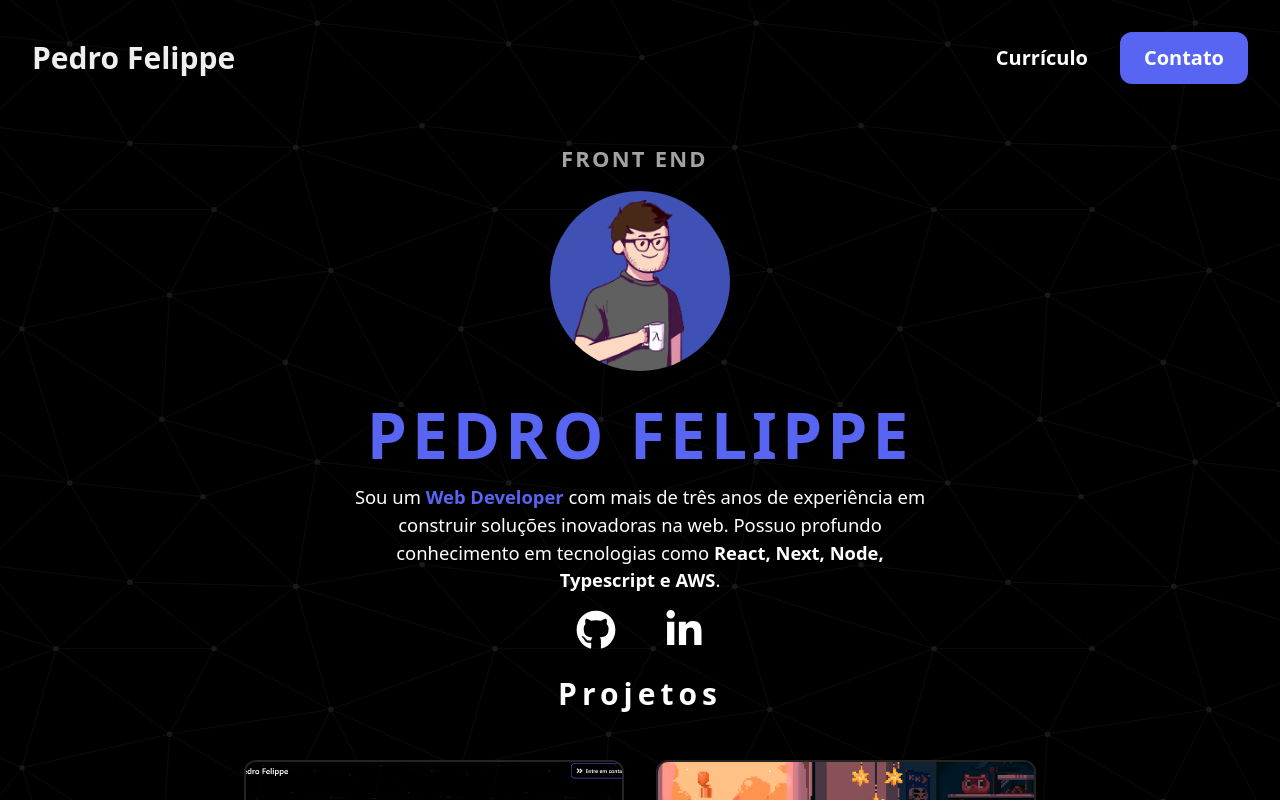
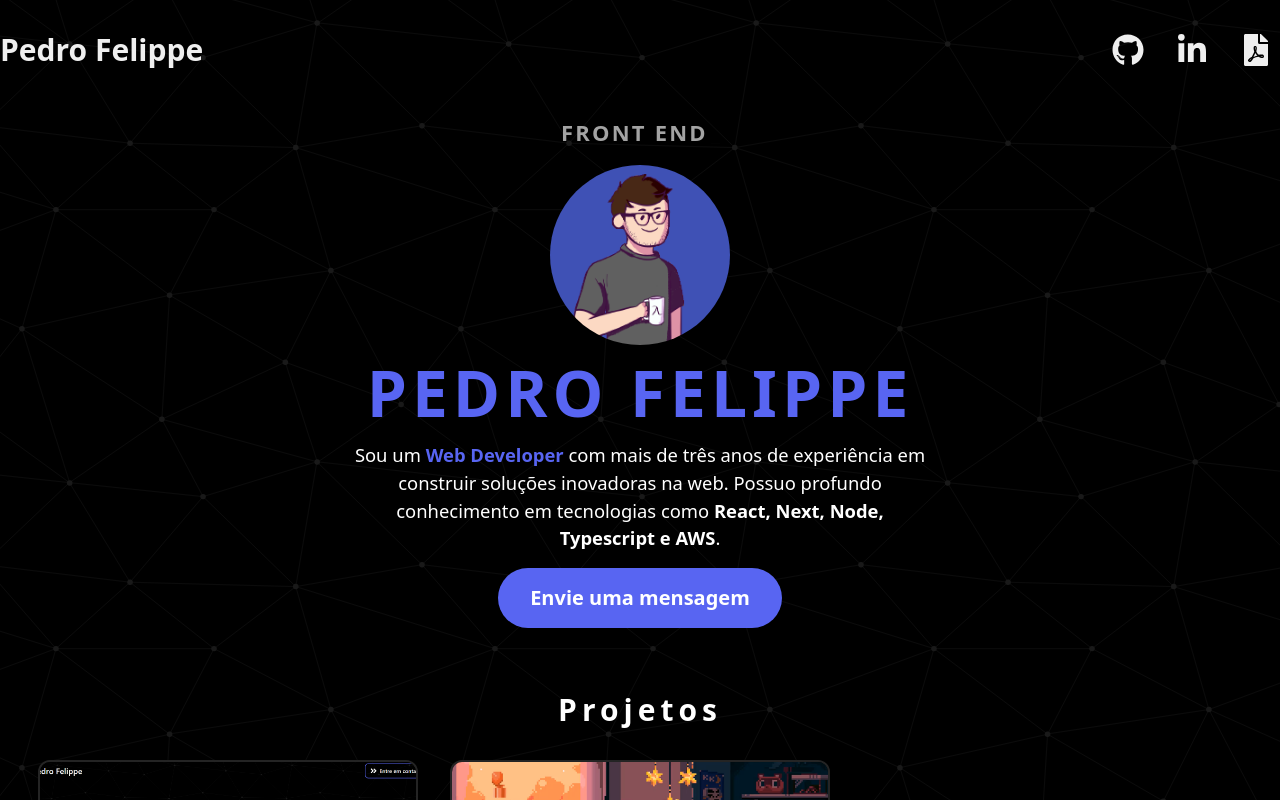
Before and after one commit to pefelippe/Portfolio, a Next.js app: page / in a window 1280 px wide. Built offline with nearby package versions, Linux system fonts and the light colour scheme.

Commit message:
refactor: refactor css

```diff
--- a/pages/index.tsx
+++ b/pages/index.tsx
@@ -25,7 +25,7 @@ export default function Home() {
   ];
 
   return (
-    <div className=" relative w-screen min-h-screen h-fit flex flex-col justify-evenly items-center">
+    <div className=" relative w-screen min-h-screen h-fit flex flex-col justify-evenly items-center py-8 space-y-8">
       <div className="snap-center">
         <Hero />
       </div>
--- a/src/components/Footer.tsx
+++ b/src/components/Footer.tsx
@@ -9,7 +9,7 @@ function Footer({}: Props) {
   const year = new Date().getFullYear();
 
   return (
-    <footer className="min-h-[10vh]  py-20 relative flex justify-center items-center  w-full max-w-screen-2xl mx-auto max-md:flex-col max-md:gap-4">
+    <footer className="min-h-[10vh]  py-8 relative flex justify-center items-center  w-full max-w-screen-2xl mx-auto max-md:flex-col max-md:gap-4">
       <span className="flex items-center">
         Desenvolvido por Pedro Felippe. © {year}.
       </span>
--- a/src/components/Header.tsx
+++ b/src/components/Header.tsx
@@ -2,6 +2,7 @@ import { motion } from "framer-motion";
 import Link from "next/link";
 import { useRouter } from "next/router";
 import React from "react";
+import { FaFilePdf, FaGithub, FaLinkedinIn } from "react-icons/fa";
 
 import AnimatedBtn from "./motion/AnimatedBtn";
 
@@ -13,29 +14,30 @@ function Header({}: Props) {
       initial={{ opacity: 0 }}
       animate={{ opacity: 1 }}
       transition={{ duration: 2 }}
-      className=" top-0 right-0 left-0 h-fit flex z-40  mx-auto max-w-7xl text-[20px] text-[#EFEFEF]
-       font-semibold justify-between w-full items-center  p-8"
+      className=" top-0 right-0 left-0 h-fit flex z-40  mx-auto max-w-7xl  text-[20px] text-[#EFEFEF]
+       font-semibold justify-between w-full items-center pt-8 max-xl:px-6"
     >
       <Link className="headerContent" href="/">
-        <p className="text-3xl">Pedro Felippe </p>
+        <p className="text-2xl md:text-3xl">Pedro Felippe </p>
       </Link>
 
-      <div className="flex gap-4 md:gap-8">
+      <div className=" flex gap-4 ">
+        <AnimatedBtn className="iconHeader" href="https://github.com/pefelippe">
+          <FaGithub className="h-8 w-8 " />
+        </AnimatedBtn>
+
         <AnimatedBtn
+          className="iconHeader"
+          href="https://www.linkedin.com/in/pedro-felippe/"
+        >
+          <FaLinkedinIn className="h-8 w-8 " />
+        </AnimatedBtn>
+
+        <AnimatedBtn
+          className="iconHeader"
           href="https://resume.io/r/m2cn8pnqu"
-          className=" items-center justify-center flex
-          w-fit text-md md:text-xl mx auto  font-semibold text-[#fff]  hover:underline"
         >
-          <p>Currículo</p>
-        </AnimatedBtn>
-        <AnimatedBtn
-          href="/Contact"
-          target=""
-          className=" items-center justify-center flex gap-2 p-3 px-6
-        w-fit text-md md:text-xl mx auto rounded-xl font-semibold text-[#fff]
-        transition-all  bg-[#5865f2] hover:bg-[#5865f2]/80 hover:underline"
-        >
-          <p>Contato</p>
+          <FaFilePdf className="h-8 w-8 " />
         </AnimatedBtn>
       </div>
     </motion.div>
--- a/src/components/ProjectCard.tsx
+++ b/src/components/ProjectCard.tsx
@@ -24,7 +24,7 @@ function ExperienceCard({
         scale: 1.05,
         transition: { duration: 0.1 },
       }}
-      className="flex  h-[250px] w-[380px]  shadow-xl rounded-xl hover:shadow-[#5865f2]/70 "
+      className="flex  h-[250px] w-[380px] max-w-full shadow-xl rounded-xl hover:shadow-[#5865f2]/70 "
       href=""
     >
       <motion.img
@@ -33,7 +33,7 @@ function ExperienceCard({
         className="object-cover md h-full w-full  rounded-xl shadow-xl border-2 border-[#242424]"
       />
 
-      <div className=" flex h-[250px] w-[380px] absolute bg-opacity-90 z-40 rounded-xl justify-center items-center text-[2rem] font-semibold  text-white transition-all hover:bg-[#000] hover:bg-opacity-60"></div>
+      <div className=" flex h-[250px] w-[380px] max-w-full absolute bg-opacity-90 z-40 rounded-xl justify-center items-center text-[2rem] font-semibold  text-white transition-all hover:bg-[#000] hover:bg-opacity-60"></div>
     </motion.a>
   );
 }
--- a/src/content/Hero.tsx
+++ b/src/content/Hero.tsx
@@ -13,8 +13,8 @@ export default function Hero() {
       initial={{ y: 25, opacity: 0 }}
       animate={{ y: 0, opacity: 1 }}
       transition={{ duration: 2.5 }}
-      className=" h-[70vh] relative flex w-full flex-col  items-center justify-center
-       mx-auto max-w-4xl px-8 gap-4"
+      className=" min-h-[70vh] relative flex w-full flex-col  items-center justify-center
+       mx-auto max-w-4xl px-8 "
     >
       <motion.p
         initial={{ y: -25, opacity: 0 }}
@@ -41,7 +41,7 @@ export default function Hero() {
       <motion.img
         alt="avatar-pefelippe"
         src="assets/avatar-pdr.png"
-        className="rounded-full h-[180px] w-[180px]"
+        className="rounded-full h-[180px] w-[180px] mt-4"
       />
       <div className="flex flex-col items-center justify-items-center">
         <p className=" text-[#5865f2] text-center uppercase text-[2rem] md:text-[4rem] font-bold tracking-[5px]">
@@ -59,17 +59,16 @@ export default function Hero() {
           .
         </p>
       </div>
-      <div className=" flex gap-8 ">
-        <AnimatedBtn className="iconHeader" href="https://github.com/pefelippe">
-          <FaGithub className="h-10 w-10 " />
-        </AnimatedBtn>
-
-        <AnimatedBtn
-          className="iconHeader"
-          href="https://www.linkedin.com/in/pedro-felippe/"
+      <div className="flex gap-4">
+        <Link
+          href="/Contact"
+          target=""
+          className=" items-center justify-center flex gap-2 p-4 px-8 my-4
+        w-fit text-lg md:text-xl mx auto rounded-full font-semibold
+        transition-all   hover:bg-[#5865f2]/70 bg-[#5865f2]   hover:underline"
         >
-          <FaLinkedinIn className="h-10 w-10 " />
-        </AnimatedBtn>
+          <p>Envie uma mensagem</p>
+        </Link>
       </div>
     </motion.div>
   );
--- a/src/content/Projects.tsx
+++ b/src/content/Projects.tsx
@@ -25,12 +25,12 @@ function Projects({ projects }: ProjectsType) {
       initial={{ opacity: 0 }}
       animate={{ opacity: 1 }}
       transition={{ duration: 2.5, delay: 1 }}
-      className="h-fit   flex  w-fit flex-col justify-center items-center  mx-auto  gap-12 px-8 "
+      className="h-fit  max-w-7xl  flex  w-fit flex-col justify-center items-center  mx-auto  gap-8 px-8 "
       id="projetos"
     >
       <ContentTitle title="Projetos" />
 
-      <div className="relative  grid xl:grid-cols-2 grid-cols-1 gap-8 mx-auto  ">
+      <div className="relative  grid xl:grid-cols-3 md:grid-cols-2 grid-cols-1 gap-8 mx-auto  ">
         {projects?.map((proj) => {
           return (
             <ProjectCard
```
